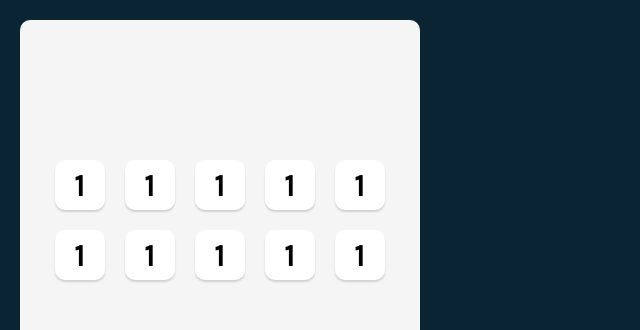
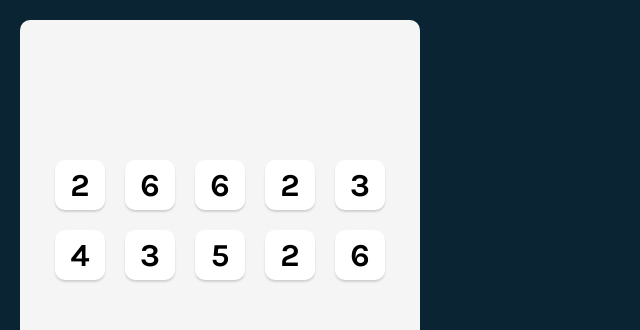
Before and after one commit to noel-jonathan/tenzies, a React (Vite) app: page / in a window 1280 px wide. Shown: the top 330 px of the page, without its empty margins (0-640 px from the left). Built offline with nearby package versions, Linux system fonts and the light colour scheme.

Commit message:
get and render random dice

```diff
--- a/src/components/Main.jsx
+++ b/src/components/Main.jsx
@@ -1,25 +1,22 @@
-import Dice from "./Die";
+import React from "react";
+import Die from "./Die";
 
 export default function Main() {
-    function allNewDice(numberOfDice) {
+    function getNewDice(numberOfDice) {
         const newDiceArr = []
         for (let i = 0; i < numberOfDice; i++) {
-            diceArr.push(Math.ceil(Math.random() * 6))
+            newDiceArr.push(Math.ceil(Math.random() * 6))
         }
+        return newDiceArr
     }
+
+    const [dice, setDice] = React.useState(getNewDice(10))
+    const diceElements = dice.map( die => <Die value={die} />)
+
     return (
         <main>
             <div className="dice--container">
-                <Dice value= "1"/>
-                <Dice value= "1"/>
-                <Dice value= "1"/>
-                <Dice value= "1"/>
-                <Dice value= "1"/>
-                <Dice value= "1"/>
-                <Dice value= "1"/>
-                <Dice value= "1"/>
-                <Dice value= "1"/>
-                <Dice value= "1"/>
+                {diceElements}
             </div>
         </main>
     )
```
